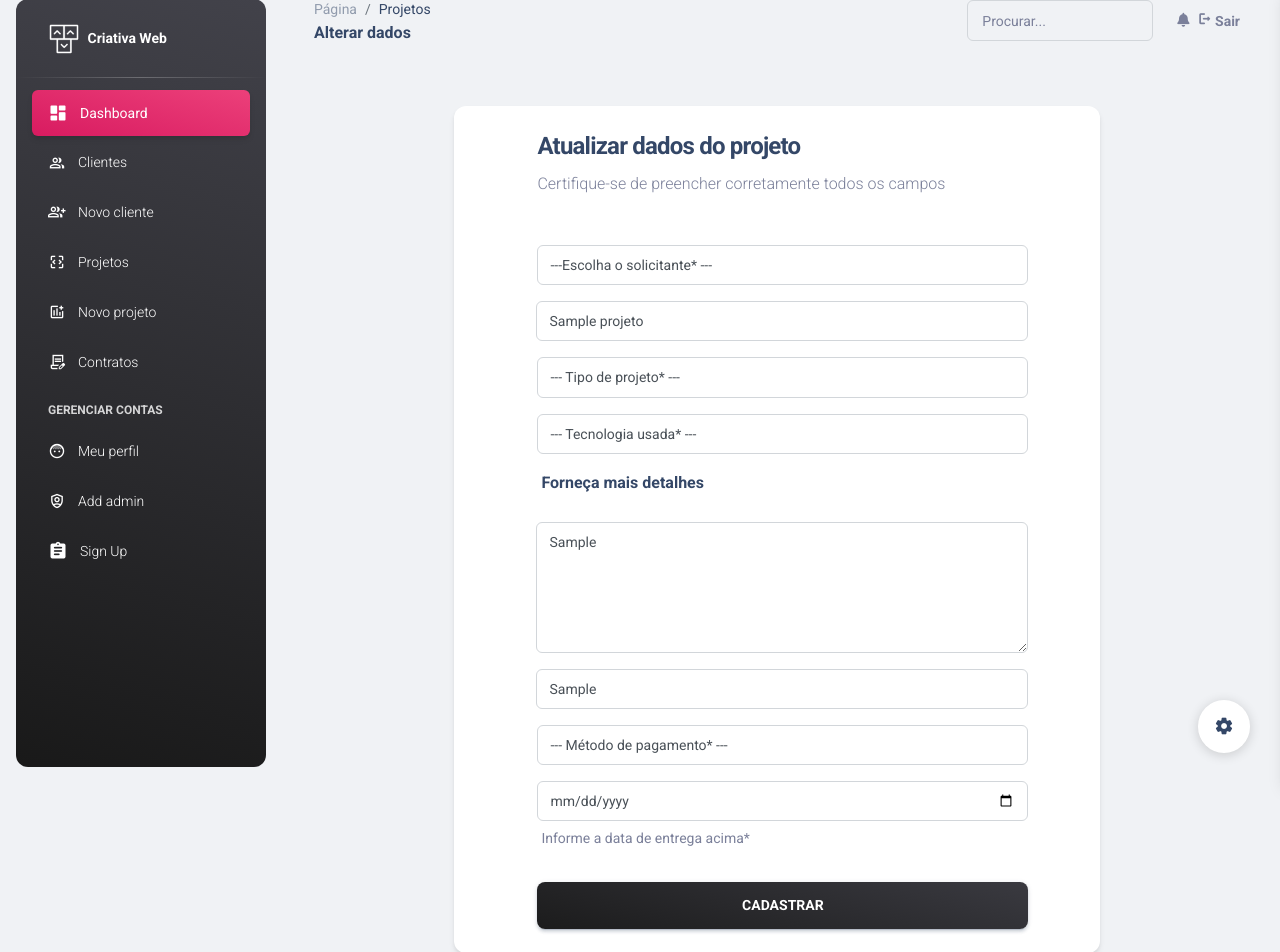
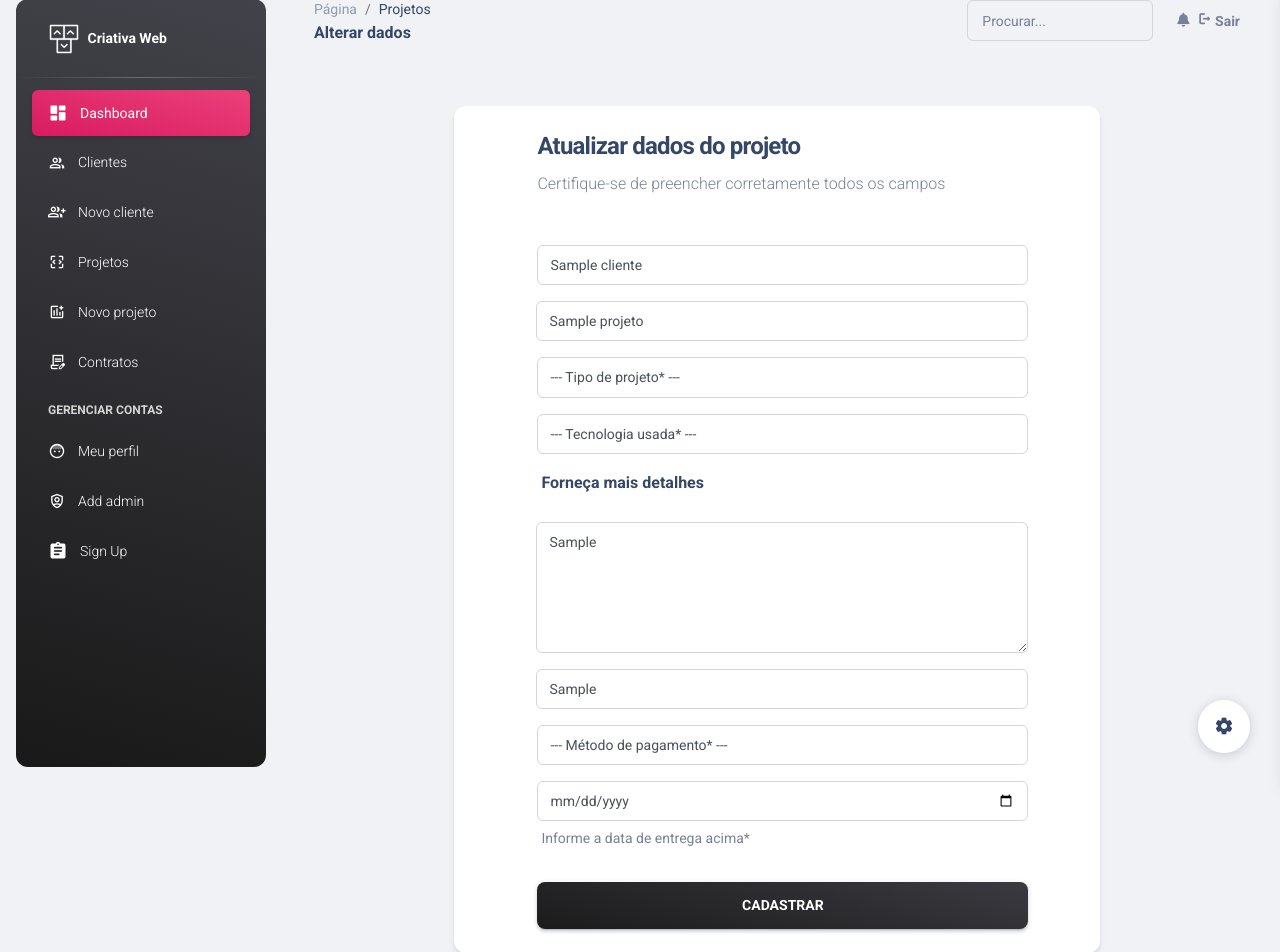
Before and after one commit to lairondev/cw, a Flask app: page /projeto/1/editar in a window 1280 px wide. Shown: the part 17-969 px from the top of the page. Run offline with Flask 3, Linux system fonts and the light colour scheme; tables that the repository leaves empty hold one stand-in row (values such as "Sample post"); some libraries are stand-ins or nearby versions.

Commit message:
hotfix finalizada

```diff
--- a/templates/editar_projeto.html
+++ b/templates/editar_projeto.html
@@ -17,7 +17,7 @@
                       <select class="form-control" name="dono_proj" required>
 						<option>---Escolha o solicitante* ---</option>
 						{% for cli in clientes %}
-						<option value="{{cli.id_cliente}}">{{ cli.nome }}</option>
+						<option value="{{cli.id_cliente}}"{%if projeto.cliente_id == cli.id_cliente%}selected{%endif%}>{{ cli.nome }}</option>
 						{% endfor %}
 					  </select>
                     </div>
```
